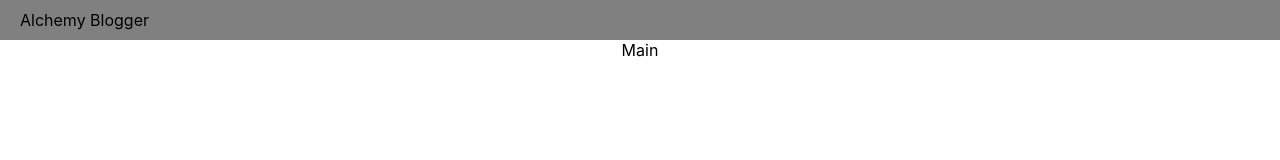
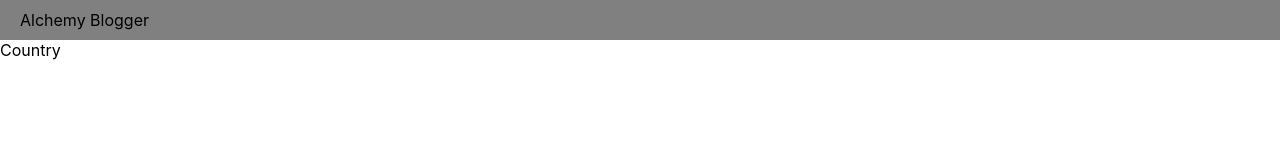
Before and after one commit to Aaron-Ibarra/countries-list-from-scratch, a React (Create React App) app: page / in a window 1280 px wide. Shown: the top 160 px of the page. Built offline with nearby package versions, Linux system fonts and the light colour scheme.

Commit message:
added additional components

```diff
--- /dev/null
+++ b/src/components/Country/Country.css
@@ -0,0 +1,3 @@
+.country{
+    display: flex;
+}
--- /dev/null
+++ b/src/components/Country/Country.js
@@ -0,0 +1,6 @@
+import React from 'react';
+import './Country.css';
+
+export default function Country() {
+  return <div className="country">Country</div>;
+}
--- a/src/components/Main/Main.js
+++ b/src/components/Main/Main.js
@@ -1,5 +1,6 @@
 import React from 'react';
+import Country from '../Country/Country.js';
 
 export default function Main() {
-  return <div>Main</div>;
+  return <Country />;
 }
```
Also changed, not shown: src/components/Search/Search.css (added), src/components/Search/Search.js (added).
